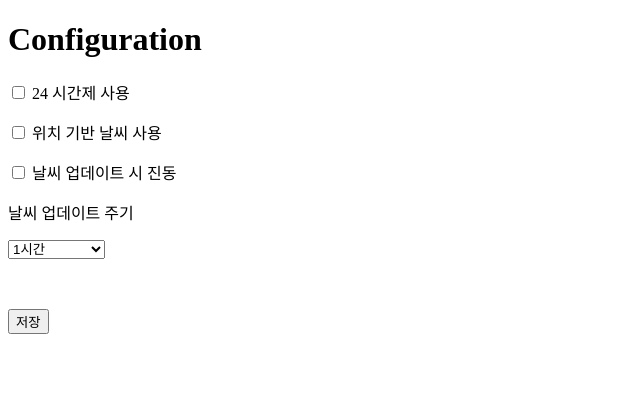
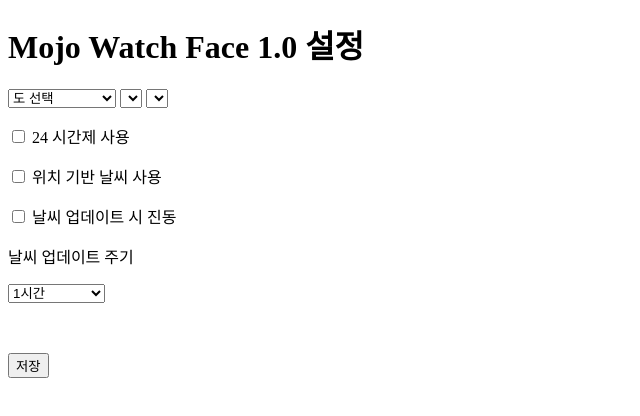
Before and after one commit to codesafe/codesafe.github.io, a plain HTML site: page index.html in a window 1280 px wide. Shown: the whole page, without its empty margins (0-640 px from the left). Drawn offline with Linux system fonts and the light colour scheme.

Commit message:
Update index.html

```diff
--- a/index.html
+++ b/index.html
@@ -4,7 +4,8 @@
   	<title>Mojo Watch Face 1.0</title>
   </head>
   <body>
-<!--
+<h1>Mojo Watch Face 1.0 설정</h1>
+
     <select id='stateCombo' onchange='stateComboChange();'>
     </select>
 
@@ -14,11 +15,10 @@
      <select id='dongCombo' onchange='dongComboChange();'>
     </select>
 
-	<div id='tgt'></div>
-	<div id='weather'></div>
-	<script src="http://codesafe.github.io/script.js"></script>
--->
-<h1>Configuration</h1>
+<div id='tgt'></div>
+<div id='weather'></div>
+<script src="http://codesafe.github.io/script.js"></script>
+
 <p><input id="use24" required="required" type="checkbox" value="false" />&nbsp;24 시간제 사용</p>
 <p><input id="useposition" required="required" type="checkbox" />&nbsp;위치 기반 날씨 사용</p>
 <p><input id="viberate" required="required" type="checkbox" />&nbsp;날씨 업데이트 시 진동</p>
@@ -32,6 +32,7 @@
 	</select>
 </p>
 <p>&nbsp;</p>
+
 	<p>
 		<button id="save_button">저장</button>
 	</p>
```
